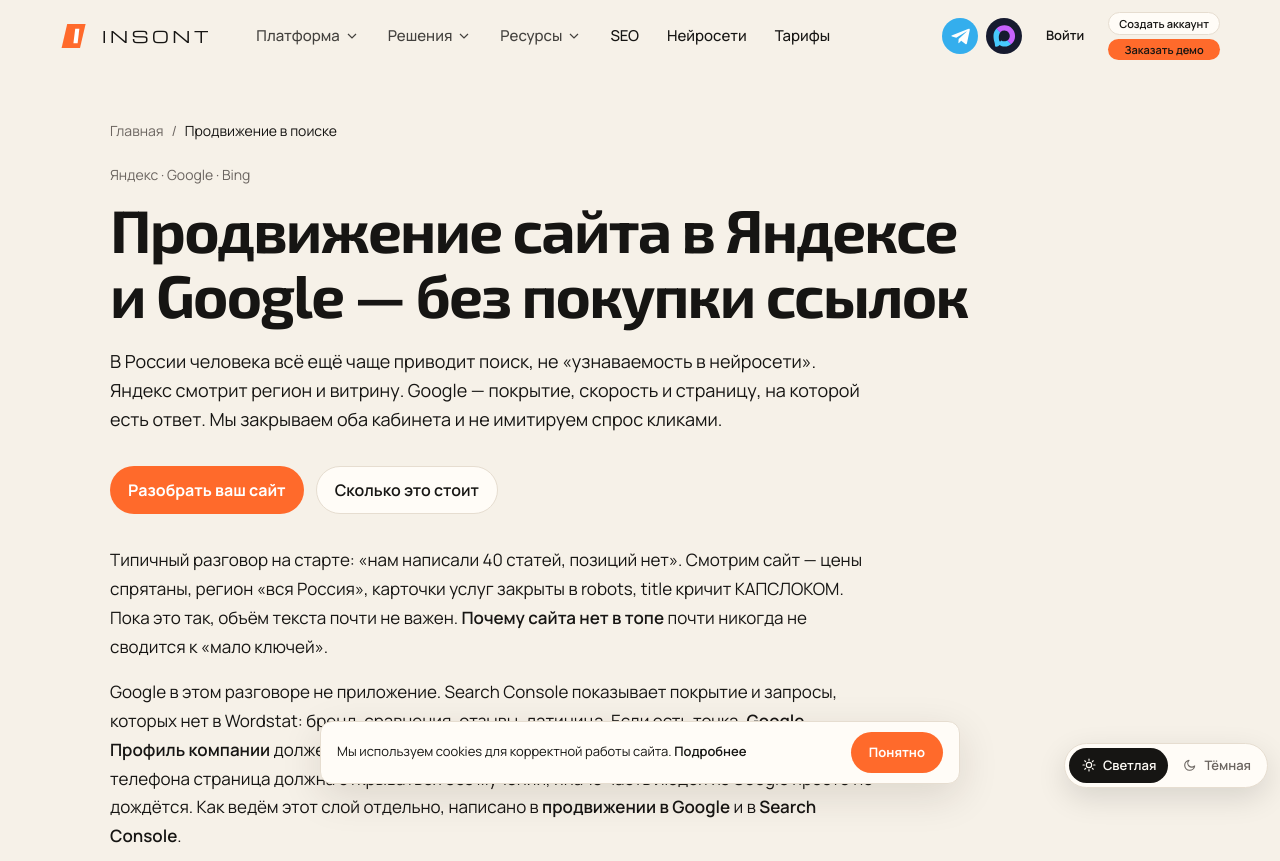
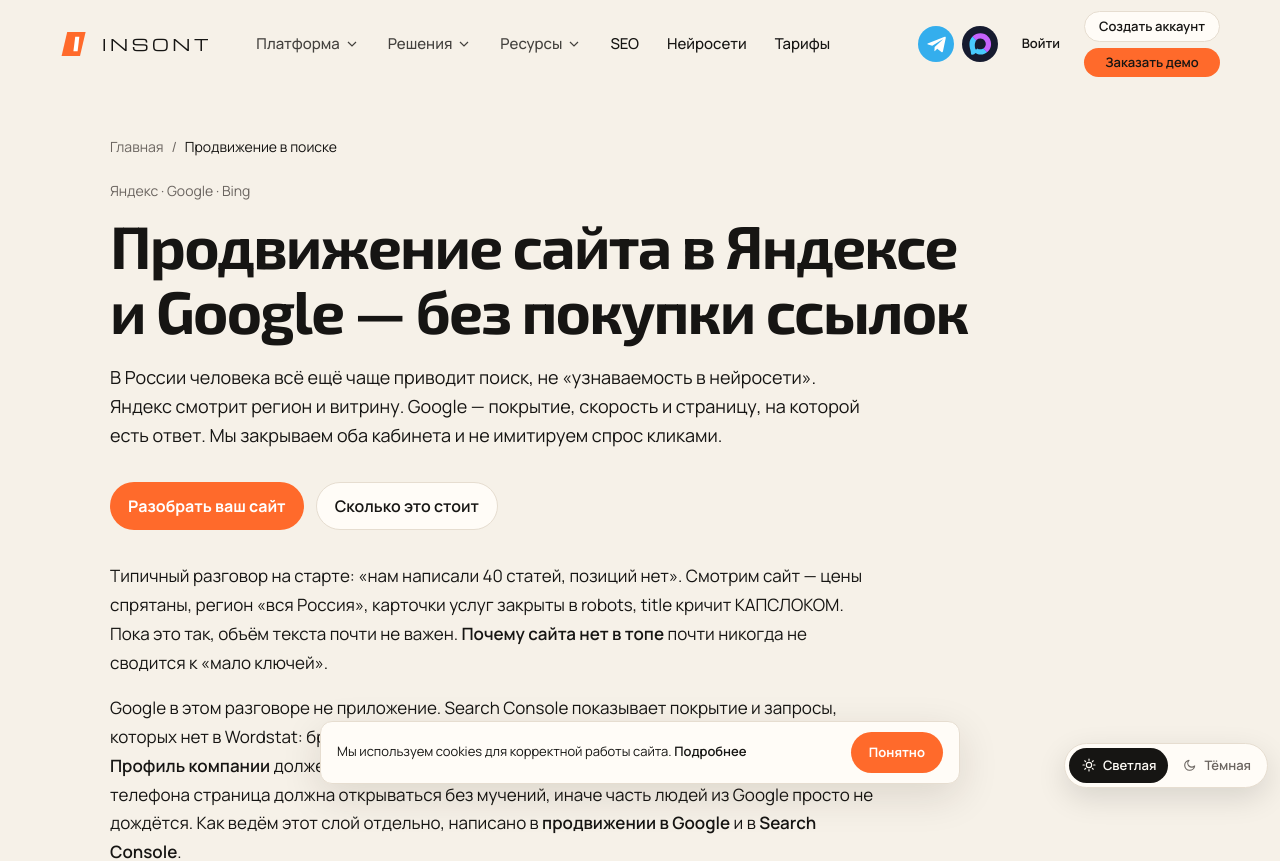
Before and after one commit to egor2001barkov-cmd/innsont, a Next.js app: page /seo in a window 1280 px wide. Shown: the top 861 px of the page. Built offline with nearby package versions, Linux system fonts and the light colour scheme.

Commit message:
Крупнее кнопки в шапке, в подвале убрали «Рубли»

```diff
--- a/src/components/Footer.tsx
+++ b/src/components/Footer.tsx
@@ -18,7 +18,7 @@
             <Wordmark className="text-[14px] text-ink" />
           </Link>
           <p className="mt-4 text-sm leading-relaxed text-muted">
-            {SITE.tagline}. Москва. ИНН {SITE.inn}. Рубли, 152-ФЗ, Wordstat и Яндекс
+            {SITE.tagline}. Москва. ИНН {SITE.inn}. 152-ФЗ, Wordstat и Яндекс
             рядом с Google.
           </p>
           <p className="mt-4 text-sm text-muted">
--- a/src/components/Header.tsx
+++ b/src/components/Header.tsx
@@ -141,7 +141,7 @@
       }`}
       onMouseLeave={() => setOpen(null)}
     >
-      <div className="mx-auto flex h-[72px] max-w-[1200px] items-center justify-between px-5">
+      <div className="mx-auto flex h-[88px] max-w-[1200px] items-center justify-between px-5">
         <div className="flex items-center gap-8">
           <Link href="/" className="flex items-center gap-2.5 text-ink">
             <LogoMark className="h-8 w-8" />
@@ -227,16 +227,16 @@
                 <Link href="/vhod" className="btn-ghost px-3 py-1.5 text-[13px]">
                   Войти
                 </Link>
-                <div className="flex flex-col items-stretch gap-1">
+                <div className="flex flex-col items-stretch gap-1.5">
                   <Link
                     href="/registratsiya"
-                    className="inline-flex items-center justify-center whitespace-nowrap rounded-full border border-line bg-paper px-2.5 py-[5px] text-[11px] font-semibold leading-none"
+                    className="inline-flex items-center justify-center whitespace-nowrap rounded-full border border-line bg-paper px-3.5 py-2 text-[13px] font-semibold leading-none"
                   >
                     Создать аккаунт
                   </Link>
                   <Link
                     href="/demo"
-                    className="inline-flex items-center justify-center whitespace-nowrap rounded-full bg-orange px-2.5 py-[5px] text-[11px] font-semibold leading-none text-white"
+                    className="inline-flex items-center justify-center whitespace-nowrap rounded-full bg-orange px-3.5 py-2 text-[13px] font-semibold leading-none text-white"
                   >
                     Заказать демо
                   </Link>
```
